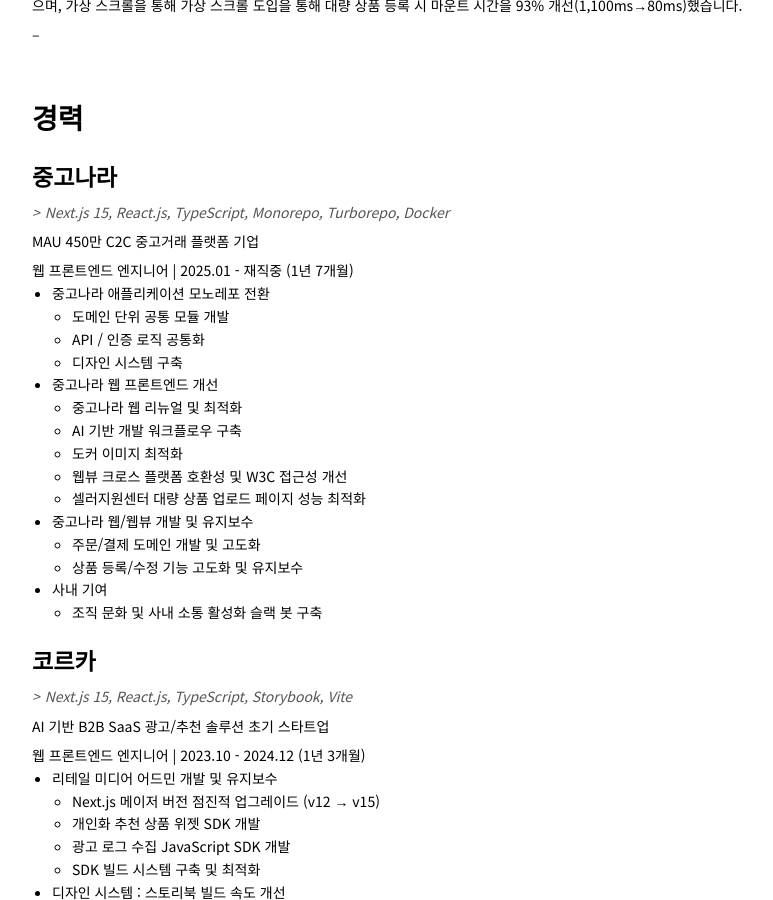
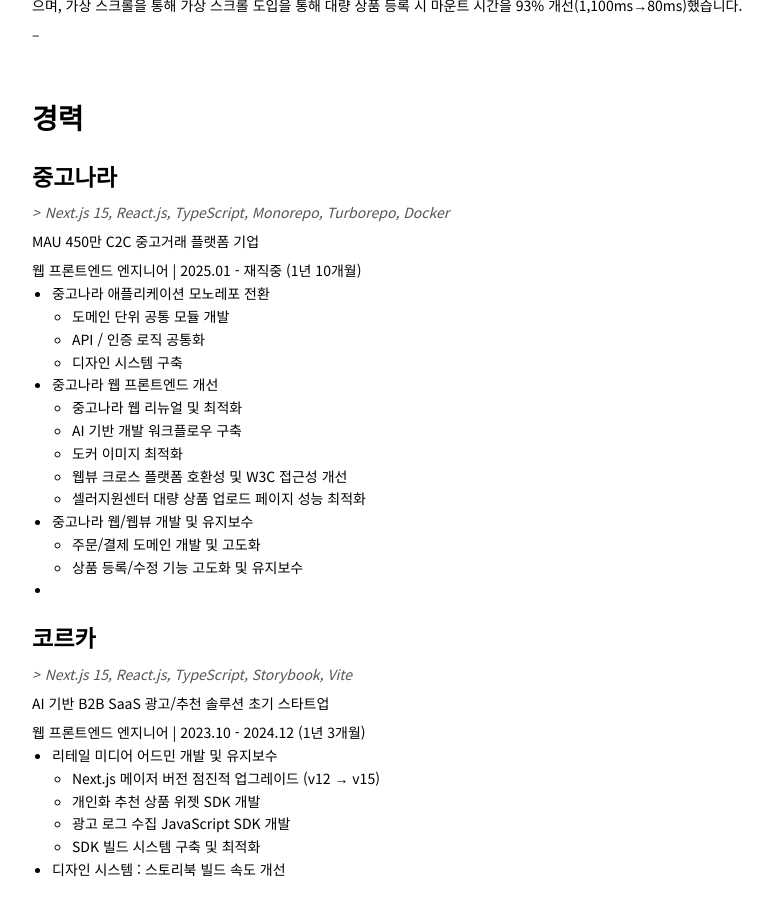
Before and after one commit to ghost-redo/ghost-redo.github.io, a Jekyll site: the page built from resume.md, in a window 1280 px wide and 900 px high, scrolled down 358 px. Shown: the whole window, without its empty margins (209-982 px from the left). Built offline with Jekyll 4.4.1, drawn with Linux system fonts in a browser that asks for light colours; some web fonts are replaced; some of the changed text lies outside the part shown.

Commit message:
Update resume.md

```diff
--- a/resume.md
+++ b/resume.md
@@ -31,7 +31,7 @@ DX 개선에 집중합니다. Turborepo 모노레포 전환으로 3개 서비스
 
 MAU 450만 C2C 중고거래 플랫폼 기업
 
-#### 웹 프론트엔드 엔지니어 | 2025.01 - 재직중 (1년 7개월)
+#### 웹 프론트엔드 엔지니어 | 2025.01 - 재직중 (1년 10개월)
 
 - 중고나라 애플리케이션 모노레포 전환
     - 도메인 단위 공통 모듈 개발
@@ -46,8 +46,7 @@ MAU 450만 C2C 중고거래 플랫폼 기업
 - 중고나라 웹/웹뷰 개발 및 유지보수
     - 주문/결제 도메인 개발 및 고도화
     - 상품 등록/수정 기능 고도화 및 유지보수
-- 사내 기여
-    - 조직 문화 및 사내 소통 활성화 슬랙 봇 구축
+-
 
 ## 코르카
 
@@ -135,9 +134,6 @@ C2C 중고거래 플랫폼 중고나라의 웹/웹뷰를 개발 및 유지보수
     - 상품 등록 동영상 업로드 기능 구현 및 실기기(iOS / Android / PC) 검증을 통한 브라우저 호환성 확보
     - iOS Safari에서 썸네일 캡처 시 캔버스가 빈 프레임으로 생성되는 이슈 대응
     - 업로드 단계에서 브라우저별 안정성 확보를 위해 동영상 길이/용량/포맷에 대한 사전 검증 로직 구축
-
-### 사내 기여
-- 슬랙 봇을 직접 구축해 월 30만원의 구독 비용 절감 (조직 문화 및 사내 소통 활성화 봇)
 
 
 <br>
```
